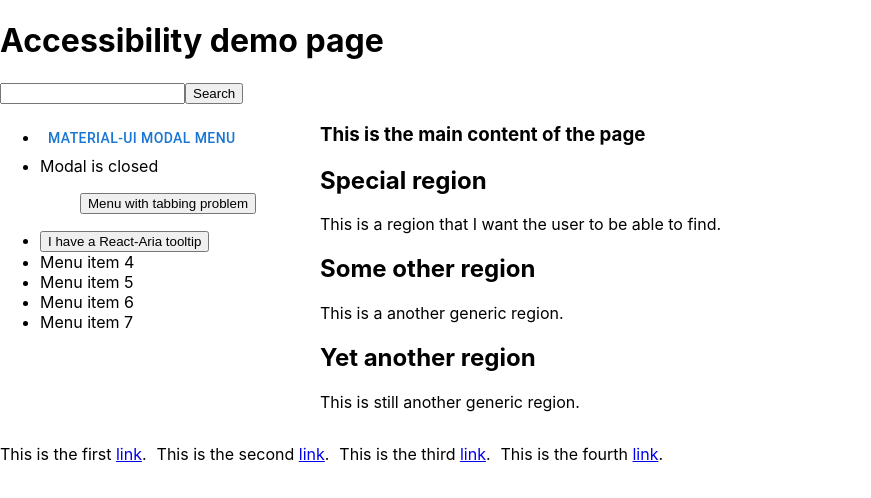
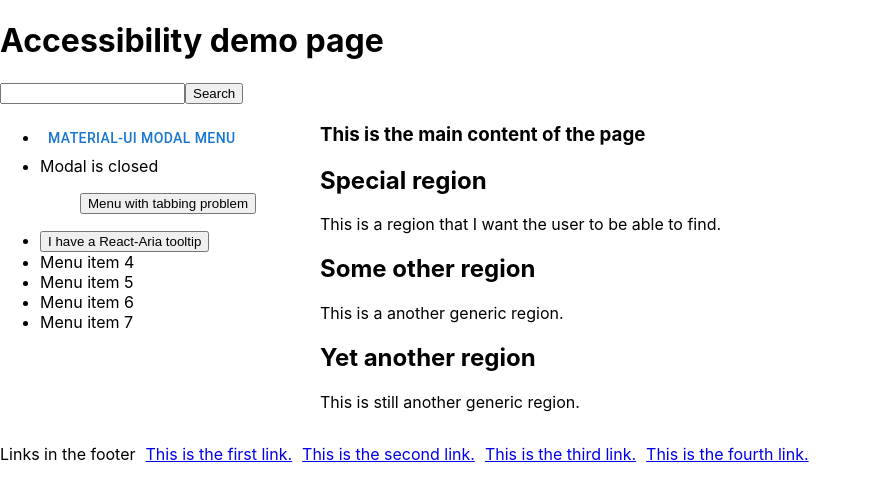
Before and after one commit to jakubgawlikowski/a11y, a React (Create React App) app in the folder a11y/: page / in a window 1280 px wide. Shown: the top 498 px of the page, without its empty margins (0-871 px from the left). Built offline with nearby package versions, Linux system fonts and the light colour scheme.

Commit message:
adding descriptive links

```diff
--- a/a11y/src/App.js
+++ b/a11y/src/App.js
@@ -52,11 +52,12 @@ function App() {
             </p>
           </section>
         </main>
-        <footer className="footer" role="contentinfo">
-          <p>This is the first <a href="/">link</a>.</p>
-          <p>This is the second <a href="/">link</a>.</p>
-          <p>This is the third <a href="/">link</a>.</p>
-          <p>This is the fourth <a href="/">link</a>.</p>
+        <footer className="footer" role="contentinfo" aria-labelledby="footer-label">
+          <p id="footer-label">Links in the footer</p>
+          <p><a href="/one">This is the first link.</a></p>
+          <p><a href="/two">This is the second link.</a></p>
+          <p><a href="/three">This is the third link.</a></p>
+          <p><a href="/four">This is the fourth link.</a></p>
         </footer>
       </div>
     </StyledEngineProvider>
```
